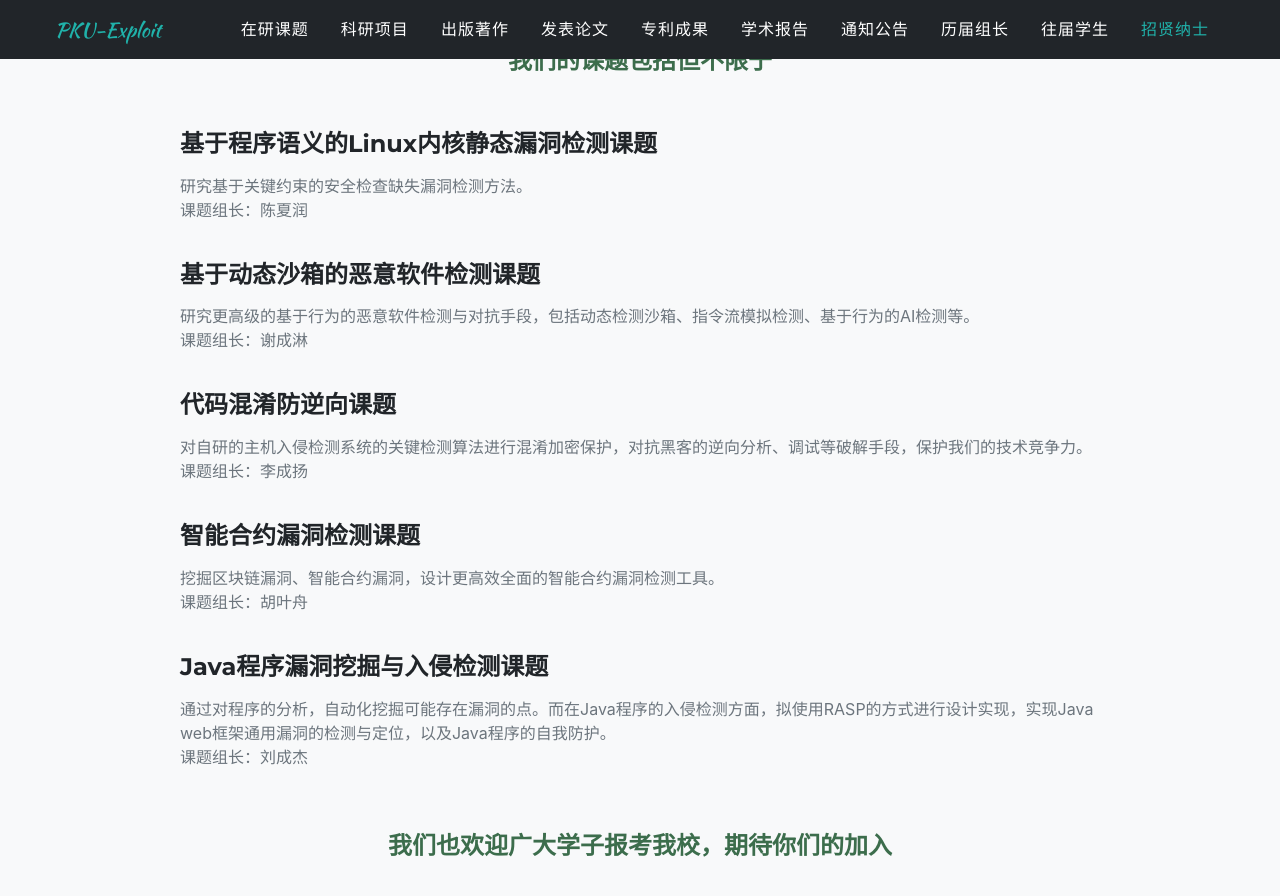
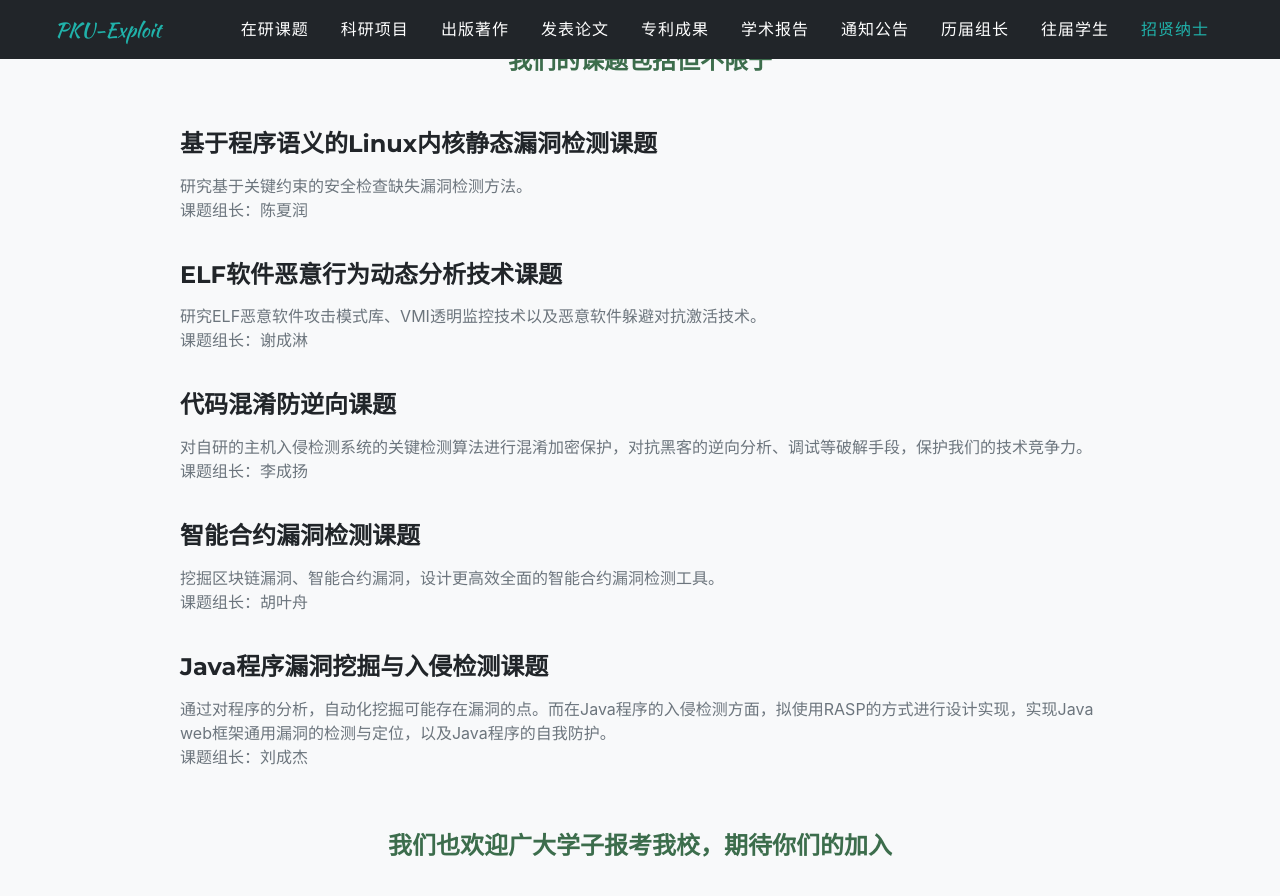
Before and after one commit to xxycfhb/xxycfhb.github.io, a Jekyll site: the page built from pages/enroll.html, in a window 1280 px wide and 900 px high, scrolled down 404 px. Shown: the top 896 px of the window. Built offline with Jekyll 4.4.1, drawn with Linux system fonts in a browser that asks for light colours; some web fonts are replaced.

Commit message:
Update sitetext.yml

```diff
--- a/_data/sitetext.yml
+++ b/_data/sitetext.yml
@@ -1366,8 +1366,8 @@ enroll:
         introduction: 研究基于关键约束的安全检查缺失漏洞检测方法。
         name: 陈夏润
 
-      - program: 基于动态沙箱的恶意软件检测课题
-        introduction: 研究更高级的基于行为的恶意软件检测与对抗手段，包括动态检测沙箱、指令流模拟检测、基于行为的AI检测等。
+      - program: ELF软件恶意行为动态分析技术课题
+        introduction: 研究ELF恶意软件攻击模式库、VMI透明监控技术以及恶意软件躲避对抗激活技术。
         name: 谢成淋
 
       - program: 代码混淆防逆向课题
```
